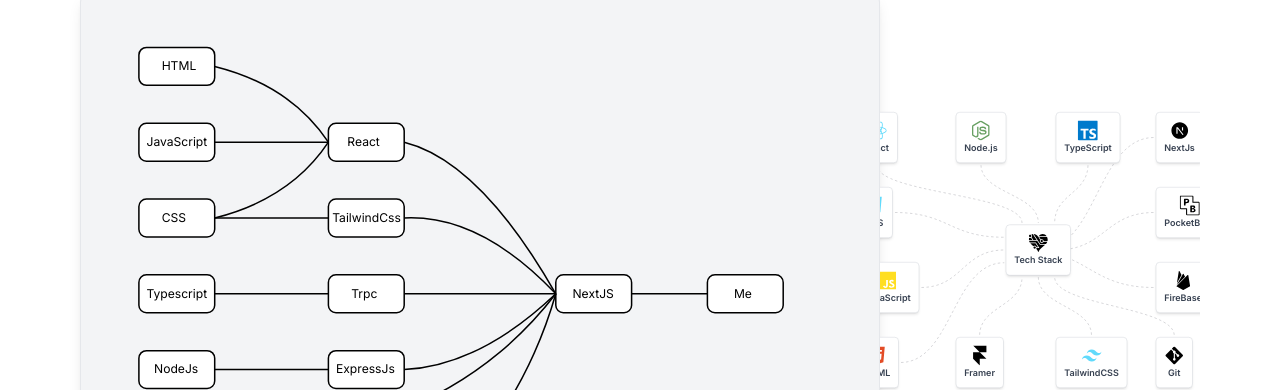
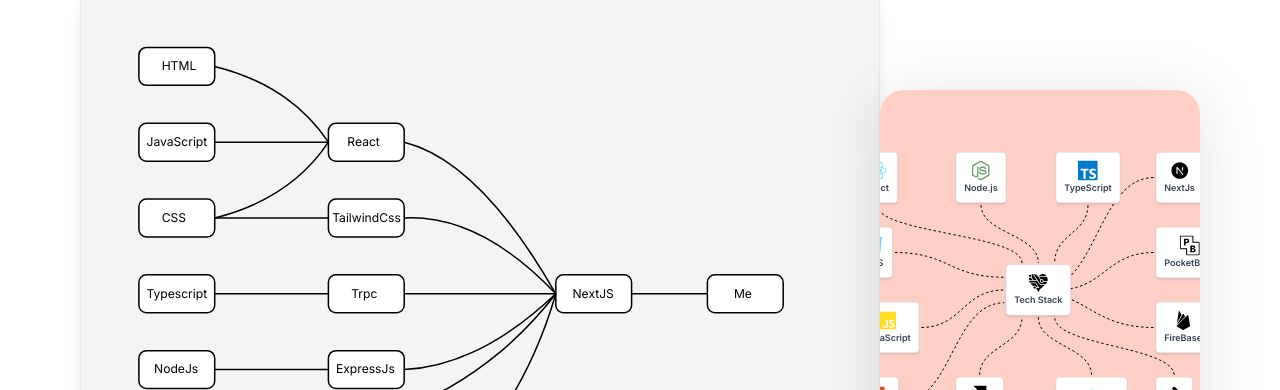
Before and after one commit to Aanshuu/Anshu, a Next.js app: page / in a window 1280 px wide. Shown: the part 410-800 px from the top of the page. Built offline with nearby package versions, Linux system fonts and the light colour scheme.

Commit message:
Refactor components to update styles and improve readability

```diff
--- a/src/components/skills/TechStackFlow.tsx
+++ b/src/components/skills/TechStackFlow.tsx
@@ -1,12 +1,27 @@
-import React from 'react';
-import { Handle, Position, ReactFlow, Controls, Background, useNodesState, useEdgesState } from '@xyflow/react';
-import '@xyflow/react/dist/style.css';
-import { FaReact, FaNodeJs, FaCss3Alt, FaHtml5,FaGitAlt } from 'react-icons/fa'; // Import icons from react-icons
+import React, { useState, useEffect } from "react";
+import {
+  Handle,
+  Position,
+  ReactFlow,
+  Controls,
+  Background,
+  useNodesState,
+  useEdgesState,
+} from "@xyflow/react";
+import "@xyflow/react/dist/style.css";
+import {
+  FaReact,
+  FaNodeJs,
+  FaCss3Alt,
+  FaHtml5,
+  FaGitAlt,
+} from "react-icons/fa"; // Import icons from react-icons
 import { SiTypescript } from "react-icons/si";
 import { GiTechnoHeart } from "react-icons/gi";
-import { IoLogoJavascript, IoLogoFirebase  } from "react-icons/io5";
-import { SiFramer, SiPocketbase  } from "react-icons/si";
+import { IoLogoJavascript, IoLogoFirebase } from "react-icons/io5";
+import { SiFramer, SiPocketbase } from "react-icons/si";
 import { RiTailwindCssFill, RiNextjsFill } from "react-icons/ri";
+import { useTheme } from "../theme/ThemeContext";
 
 interface IconNodeProps {
   data: {
@@ -20,249 +35,394 @@
   return (
     <div className="bg-white rounded-lg shadow-md p-4 flex flex-col items-center border border-gray-300">
       {/* Add specific IDs to the target handles */}
-      <Handle type="target" position={Position.Top} id="top-left" style={{  left: '25%', visibility: 'hidden' }} />
-      <Handle type="target" position={Position.Top} id="top-middle" style={{  left: '50%', visibility: 'hidden' }} />
-      <Handle type="target" position={Position.Top} id="top-right" style={{  left: '75%', visibility: 'hidden' }} />
-      <Handle type="target" position={Position.Left} id="left-top" style={{  top: '25%', visibility: 'hidden' }} />
-      <Handle type="target" position={Position.Left} id="left-middle" style={{  top: '50%', visibility: 'hidden' }} />
-      <Handle type="target" position={Position.Left} id="left-bottom" style={{  top: '75%', visibility: 'hidden' }} />
-      <Handle type="target" position={Position.Bottom} id="bottom-left" style={{  left: '25%', visibility: 'hidden' }} />
-      <Handle type="target" position={Position.Bottom} id="bottom-middle" style={{  left: '50%', visibility: 'hidden' }} />
-      <Handle type="target" position={Position.Bottom} id="bottom-right" style={{  left: '75%', visibility: 'hidden' }} />
-      <Handle type="target" position={Position.Right} id="right-top" style={{  right: '25%', visibility: 'hidden' }} />
-      <Handle type="target" position={Position.Right} id="right-middle" style={{  right: '50%', visibility: 'hidden' }} />
-      <Handle type="target" position={Position.Right} id="right-end" style={{  right: '75%', visibility: 'hidden' }} />
-
-
+      <Handle
+        type="target"
+        position={Position.Top}
+        id="top-left"
+        style={{ left: "25%", visibility: "hidden" }}
+      />
+      <Handle
+        type="target"
+        position={Position.Top}
+        id="top-middle"
+        style={{ left: "50%", visibility: "hidden" }}
+      />
+      <Handle
+        type="target"
+        position={Position.Top}
+        id="top-right"
+        style={{ left: "75%", visibility: "hidden" }}
+      />
+      <Handle
+        type="target"
+        position={Position.Left}
+        id="left-top"
+        style={{ top: "25%", visibility: "hidden" }}
+      />
+      <Handle
+        type="target"
+        position={Position.Left}
+        id="left-middle"
+        style={{ top: "50%", visibility: "hidden" }}
+      />
+      <Handle
+        type="target"
+        position={Position.Left}
+        id="left-bottom"
+        style={{ top: "75%", visibility: "hidden" }}
+      />
+      <Handle
+        type="target"
+        position={Position.Bottom}
+        id="bottom-left"
+        style={{ left: "25%", visibility: "hidden" }}
+      />
+      <Handle
+        type="target"
+        position={Position.Bottom}
+        id="bottom-middle"
+        style={{ left: "50%", visibility: "hidden" }}
+      />
+      <Handle
+        type="target"
+        position={Position.Bottom}
+        id="bottom-right"
+        style={{ left: "75%", visibility: "hidden" }}
+      />
+      <Handle
+        type="target"
+        position={Position.Right}
+        id="right-top"
+        style={{ right: "25%", visibility: "hidden" }}
+      />
+      <Handle
+        type="target"
+        position={Position.Right}
+        id="right-middle"
+        style={{ right: "50%", visibility: "hidden" }}
+      />
+      <Handle
+        type="target"
+        position={Position.Right}
+        id="right-end"
+        style={{ right: "75%", visibility: "hidden" }}
+      />
       {/* Default bottom source handle */}
-      <Handle type="source" position={Position.Bottom} id="bottom" style={{ visibility: 'hidden' }} />
-      <Handle type="source" position={Position.Right} id="right" style={{ visibility: 'hidden' }} />
-      <Handle type="source" position={Position.Top} id="top" style={{ visibility: 'hidden' }} />
-      <Handle type="source" position={Position.Left} id="left" style={{ visibility: 'hidden' }} />
-
+      <Handle
+        type="source"
+        position={Position.Bottom}
+        id="bottom"
+        style={{ visibility: "hidden" }}
+      />
+      <Handle
+        type="source"
+        position={Position.Right}
+        id="right"
+        style={{ visibility: "hidden" }}
+      />
+      <Handle
+        type="source"
+        position={Position.Top}
+        id="top"
+        style={{ visibility: "hidden" }}
+      />
+      <Handle
+        type="source"
+        position={Position.Left}
+        id="left"
+        style={{ visibility: "hidden" }}
+      />
       {data.icon} {/* This will render the icon */}
       <p className="text-gray-700 text-lg font-semibold">{data.label}</p>
     </div>
   );
 };
 
-
 // Define nodes with icons
 const initialNodes = [
   {
-    id: '1',
-    data: { label: 'Tech Stack', icon: <GiTechnoHeart size={40} color="#000000" /> }, // TypeScript Icon
+    id: "1",
+    data: {
+      label: "Tech Stack",
+      icon: <GiTechnoHeart size={40} color="#000000" />,
+    }, // TypeScript Icon
     position: { x: 350, y: 275 },
-    type: 'customNode', // Specify custom
+    type: "customNode", // Specify custom
   },
   {
-    id: '2',
-    data: { label: 'Node.js', icon: <FaNodeJs size={40} color="#68A063" /> }, // Node.js Icon
+    id: "2",
+    data: { label: "Node.js", icon: <FaNodeJs size={40} color="#68A063" /> }, // Node.js Icon
     position: { x: 250, y: 50 }, // Adjust the position for better spacing
-    type: 'customNode', // Specify custom node type
+    type: "customNode", // Specify custom node type
   },
   {
-    id: '3',
-    data: { label: 'TypeScript', icon: <SiTypescript size={40} color="#007acc" /> }, // TypeScript Icon
+    id: "3",
+    data: {
+      label: "TypeScript",
+      icon: <SiTypescript size={40} color="#007acc" />,
+    }, // TypeScript Icon
     position: { x: 450, y: 50 },
-    type: 'customNode', // Specify custom
+    type: "customNode", // Specify custom
   },
   {
-    id: '4',
-    data: { label: 'React', icon: <FaReact size={40} color="#61dafb" /> }, // React Icon
+    id: "4",
+    data: { label: "React", icon: <FaReact size={40} color="#61dafb" /> }, // React Icon
     position: { x: 50, y: 50 },
-    type: 'customNode', // Specify custom node type
+    type: "customNode", // Specify custom node type
   },
   {
-    id: '5',
-    data: { label: 'CSS', icon: <FaCss3Alt size={40} color="#61dafb" /> }, // React Icon
+    id: "5",
+    data: { label: "CSS", icon: <FaCss3Alt size={40} color="#61dafb" /> }, // React Icon
     position: { x: 50, y: 200 },
-    type: 'customNode', // Specify custom node type
+    type: "customNode", // Specify custom node type
   },
   {
-    id: '6',
-    data: { label: 'JavaScript', icon: <IoLogoJavascript size={40} color="#ffde21" /> }, // React Icon
+    id: "6",
+    data: {
+      label: "JavaScript",
+      icon: <IoLogoJavascript size={40} color="#ffde21" />,
+    }, // React Icon
     position: { x: 50, y: 350 },
-    type: 'customNode', // Specify custom node type
+    type: "customNode", // Specify custom node type
   },
   {
-    id: '7',
-    data: { label: 'HTML', icon: <FaHtml5 size={40} color="#e34c26" /> }, // React Icon
+    id: "7",
+    data: { label: "HTML", icon: <FaHtml5 size={40} color="#e34c26" /> }, // React Icon
     position: { x: 50, y: 500 },
-    type: 'customNode', // Specify custom node type
+    type: "customNode", // Specify custom node type
   },
   {
-    id: '8',
-    data: { label: 'Framer', icon: <SiFramer size={40} color="#000000" /> }, // React Icon
+    id: "8",
+    data: { label: "Framer", icon: <SiFramer size={40} color="#000000" /> }, // React Icon
     position: { x: 250, y: 500 },
-    type: 'customNode', // Specify custom node type
+    type: "customNode", // Specify custom node type
   },
   {
-    id: '9',
-    data: { label: 'TailwindCSS', icon: <RiTailwindCssFill size={40} color="#61dafb" /> }, // React Icon
+    id: "9",
+    data: {
+      label: "TailwindCSS",
+      icon: <RiTailwindCssFill size={40} color="#61dafb" />,
+    }, // React Icon
     position: { x: 450, y: 500 },
-    type: 'customNode', // Specify custom node type
+    type: "customNode", // Specify custom node type
   },
   {
-    id: '10',
-    data: { label: 'Git', icon: <FaGitAlt size={40} color="#000000" /> }, // React Icon
+    id: "10",
+    data: { label: "Git", icon: <FaGitAlt size={40} color="#000000" /> }, // React Icon
     position: { x: 650, y: 500 },
-    type: 'customNode', // Specify custom node type
+    type: "customNode", // Specify custom node type
   },
   {
-    id: '11',
-    data: { label: 'NextJs', icon: <RiNextjsFill size={40} color="#000000" /> }, // React Icon
+    id: "11",
+    data: { label: "NextJs", icon: <RiNextjsFill size={40} color="#000000" /> }, // React Icon
     position: { x: 650, y: 50 },
-    type: 'customNode', // Specify custom node type
+    type: "customNode", // Specify custom node type
   },
   {
-    id: '12',
-    data: { label: 'PocketBase', icon: <SiPocketbase size={40} color="#000000" /> }, // React Icon
+    id: "12",
+    data: {
+      label: "PocketBase",
+      icon: <SiPocketbase size={40} color="#000000" />,
+    }, // React Icon
     position: { x: 650, y: 200 },
-    type: 'customNode', // Specify custom node type
+    type: "customNode", // Specify custom node type
   },
   {
-    id: '13',
-    data: { label: 'FireBase', icon: <IoLogoFirebase size={40} color="#000000" /> }, // React Icon
+    id: "13",
+    data: {
+      label: "FireBase",
+      icon: <IoLogoFirebase size={40} color="#000000" />,
+    }, // React Icon
     position: { x: 650, y: 350 },
-    type: 'customNode', // Specify custom node type
+    type: "customNode", // Specify custom node type
   },
 ];
 
-
-
 // Define a static edge
-const initialEdges = [
-
-  {
-    id: 'e2-1',
-    source: '2',
-    target: '1',
-    targetHandle: 'top-middle', // Connect to the middle handle of the Tech Stack node
-    sourceHandle: 'bottom', // Connect to the bottom handle of the React node
-    type: 'default',
-    animated: true,
-  },
-  {
-    id: 'e3-1',
-    source: '3',
-    target: '1',
-    targetHandle: 'top-right', // Connect to the right handle of the Tech Stack node
-    sourceHandle: 'bottom', // Connect to the bottom handle of the React node
-    type: 'default',
-    animated: true,
-  },
-  {
-    id: 'e4-1',
-    source: '4',
-    target: '1',
-    targetHandle: 'top-left', // Connect to the left handle of the Tech Stack node
-    sourceHandle: 'bottom', // Connect to the bottom handle of the React node
-    type: 'default',
-    animated: true,
-  },
-  {
-    id: 'e5-1',
-    source: '5',
-    target: '1',
-    targetHandle: 'left-top',
-    sourceHandle: 'right',
-    type: 'default',
-    animated: true,
-  },
-  {
-    id: 'e6-1',
-    source: '6',
-    target: '1',
-    targetHandle: 'left-middle',
-    sourceHandle: 'right',
-    type: 'default',
-    animated: true,
-  },
-  {
-    id: 'e7-1',
-    source: '7',
-    target: '1',
-    targetHandle: 'left-bottom',
-    sourceHandle: 'right',
-    type: 'default',
-    animated: true,
-  },
-  {
-    id: 'e8-1',
-    source: '8',
-    target: '1',
-    targetHandle: 'bottom-left',
-    sourceHandle: 'top',
-    type: 'default',
-    animated: true,
-  },
-  {
-    id: 'e9-1',
-    source: '9',
-    target: '1',
-    targetHandle: 'bottom-middle',
-    sourceHandle: 'top',
-    type: 'default',
-    animated: true,
-  },
-  {
-    id: 'e10-1',
-    source: '10',
-    target: '1',
-    targetHandle: 'bottom-right',
-    sourceHandle: 'top',
-    type: 'default',
-    animated: true,
-  },
-  {
-    id: 'e11-1',
-    source: '11',
-    target: '1',
-    targetHandle: 'right-middle',
-    sourceHandle: 'left',
-    type: 'default',
-    animated: true,
-  },
-  {
-    id: 'e12-1',
-    source: '12',
-    target: '1',
-    targetHandle: 'right-top',
-    sourceHandle: 'left',
-    type: 'default',
-    animated: true,
-  },
-  {
-    id: 'e13-1',
-    source: '13',
-    target: '1',
-    targetHandle: 'right-end',
-    sourceHandle: 'left',
-    type: 'default',
-    animated: true,
-  },
-];
 
 // Register custom node type
 const nodeTypes = { customNode: CustomNode };
 
 function Flow() {
   const [nodes] = useNodesState(initialNodes); // Static nodes
-  const [edges] = useEdgesState(initialEdges); // Static edges
+  const { theme } = useTheme();
+  const [edges, setEdges] = useState<any>([]);
+
+  useEffect(() => {
+    const updatedEdges = [
+      {
+        id: "e2-1",
+        source: "2",
+        target: "1",
+        targetHandle: "top-middle", // Connect to the middle handle of the Tech Stack node
+        sourceHandle: "bottom", // Connect to the bottom handle of the React node
+        type: "default",
+        animated: true,
+        style: {
+          stroke: theme === "light" ? "#000000" : "#FECFC5", // Apply conditional stroke color based on theme
+          strokeWidth: 2,
+        },
+      },
+      {
+        id: "e3-1",
+        source: "3",
+        target: "1",
+        targetHandle: "top-right", // Connect to the right handle of the Tech Stack node
+        sourceHandle: "bottom", // Connect to the bottom handle of the React node
+        type: "default",
+        animated: true,
+        style: {
+          stroke: theme === "light" ? "#000000" : "#FECFC5", // Apply conditional stroke color based on theme
+          strokeWidth: 2,
+        },
+      },
+      {
+        id: "e4-1",
+        source: "4",
+        target: "1",
+        targetHandle: "top-left", // Connect to the left handle of the Tech Stack node
+        sourceHandle: "bottom", // Connect to the bottom handle of the React node
+        type: "default",
+        animated: true,
+        style: {
+          stroke: theme === "light" ? "#000000" : "#FECFC5", // Apply conditional stroke color based on theme
+          strokeWidth: 2,
+        },
+      },
+      {
+        id: "e5-1",
+        source: "5",
+        target: "1",
+        targetHandle: "left-top",
+        sourceHandle: "right",
+        type: "default",
+        animated: true,
+        style: {
+          stroke: theme === "light" ? "#000000" : "#FECFC5", // Apply conditional stroke color based on theme
+          strokeWidth: 2,
+        },
+      },
+      {
+        id: "e6-1",
+        source: "6",
+        target: "1",
+        targetHandle: "left-middle",
+        sourceHandle: "right",
+        type: "default",
+        animated: true,
+        style: {
+          stroke: theme === "light" ? "#000000" : "#FECFC5", // Apply conditional stroke color based on theme
+          strokeWidth: 2,
+        },
+      },
+      {
+        id: "e7-1",
+        source: "7",
+        target: "1",
+        targetHandle: "left-bottom",
+        sourceHandle: "right",
+        type: "default",
+        animated: true,
+        style: {
+          stroke: theme === "light" ? "#000000" : "#FECFC5", // Apply conditional stroke color based on theme
+          strokeWidth: 2,
+        },
+      },
+      {
+        id: "e8-1",
+        source: "8",
+        target: "1",
+        targetHandle: "bottom-left",
+        sourceHandle: "top",
+        type: "default",
+        animated: true,
+        style: {
+          stroke: theme === "light" ? "#000000" : "#FECFC5", // Apply conditional stroke color based on theme
+          strokeWidth: 2,
+        },
+      },
+      {
+        id: "e9-1",
+        source: "9",
+        target: "1",
+        targetHandle: "bottom-middle",
+        sourceHandle: "top",
+        type: "default",
+        animated: true,
+        style: {
+          stroke: theme === "light" ? "#000000" : "#FECFC5", // Apply conditional stroke color based on theme
+          strokeWidth: 2,
+        },
+      },
+      {
+        id: "e10-1",
+        source: "10",
+        target: "1",
+        targetHandle: "bottom-right",
+        sourceHandle: "top",
+        type: "default",
+        animated: true,
+        style: {
+          stroke: theme === "light" ? "#000000" : "#FECFC5", // Apply conditional stroke color based on theme
+          strokeWidth: 2,
+        },
+      },
+      {
+        id: "e11-1",
+        source: "11",
+        target: "1",
+        targetHandle: "right-middle",
+        sourceHandle: "left",
+        type: "default",
+        animated: true,
+        style: {
+          stroke: theme === "light" ? "#000000" : "#FECFC5", // Apply conditional stroke color based on theme
+          strokeWidth: 2,
+        },
+      },
+      {
+        id: "e12-1",
+        source: "12",
+        target: "1",
+        targetHandle: "right-top",
+        sourceHandle: "left",
+        type: "default",
+        animated: true,
+        style: {
+          stroke: theme === "light" ? "#000000" : "#FECFC5", // Apply conditional stroke color based on theme
+          strokeWidth: 2,
+        },
+      },
+      {
+        id: "e13-1",
+        source: "13",
+        target: "1",
+        targetHandle: "right-end",
+        sourceHandle: "left",
+        type: "default",
+        animated: true,
+        style: {
+          stroke: theme === "light" ? "#000000" : "#FECFC5", // Apply conditional stroke color based on theme
+          strokeWidth: 2,
+        },
+      },
+    ];
+    setEdges(updatedEdges);
+  }, [theme]);
+
+  // const [edges] = useEdgesState(initialEdges); // Static edges
 
   return (
-    <div style={{ height: '600px', width: '600px' }} className="flow-container">
+    <div className="flex items-center justify-center flow-container h-[50vh] w-[50vw] rounded-3xl dark:bg-black dark:shadow-dark-lg bg-primary drop-shadow-[0_8px_30px_rgb(0,0,0,0.12)] mt-20">
       <ReactFlow
         nodes={nodes}
         edges={edges}
         nodeTypes={nodeTypes} // Use custom node type
         fitView
-        panOnDrag={false}    // Disable drag
+        panOnDrag={false} // Disable drag
         zoomOnScroll={false} // Disable zoom
         attributionPosition="bottom-right" // Position can be set, but we'll hide it with CSS // Hide React Flow tag
-      >
-      </ReactFlow>
+      ></ReactFlow>
     </div>
   );
 }
```
